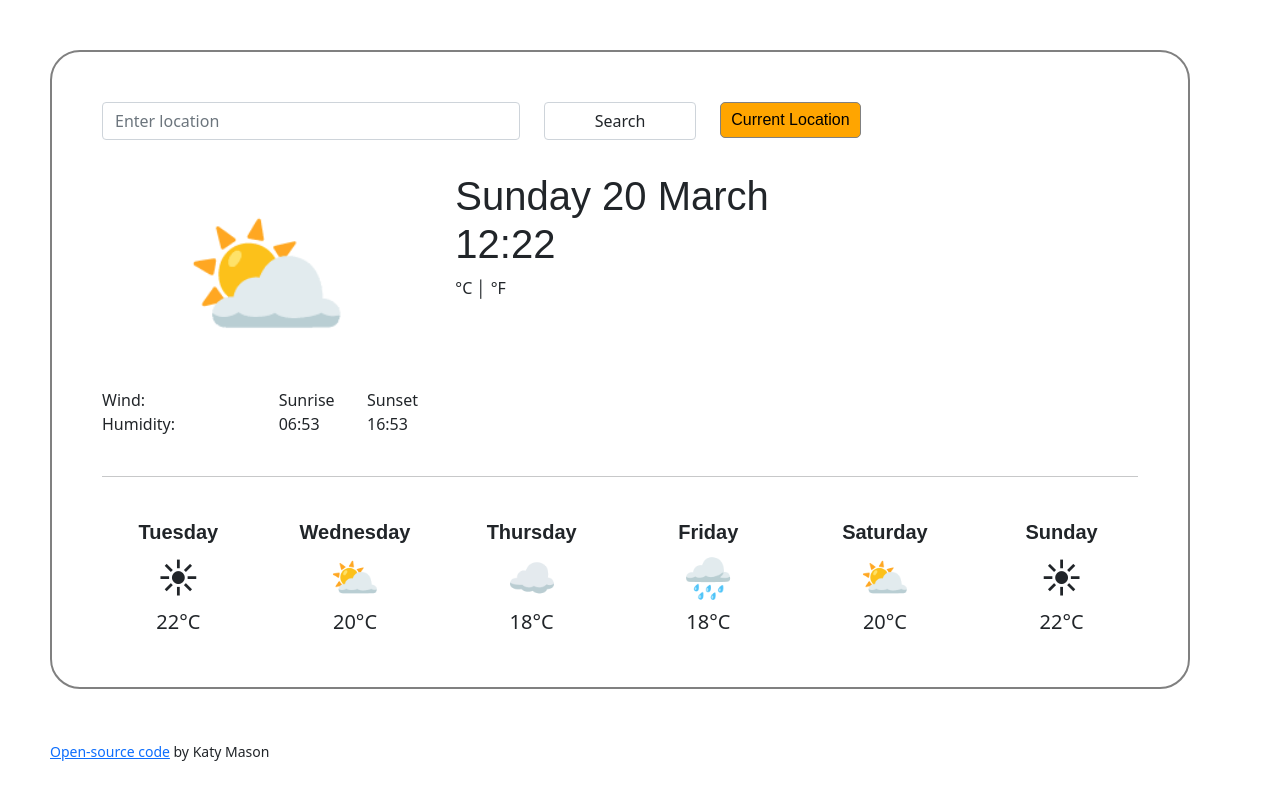
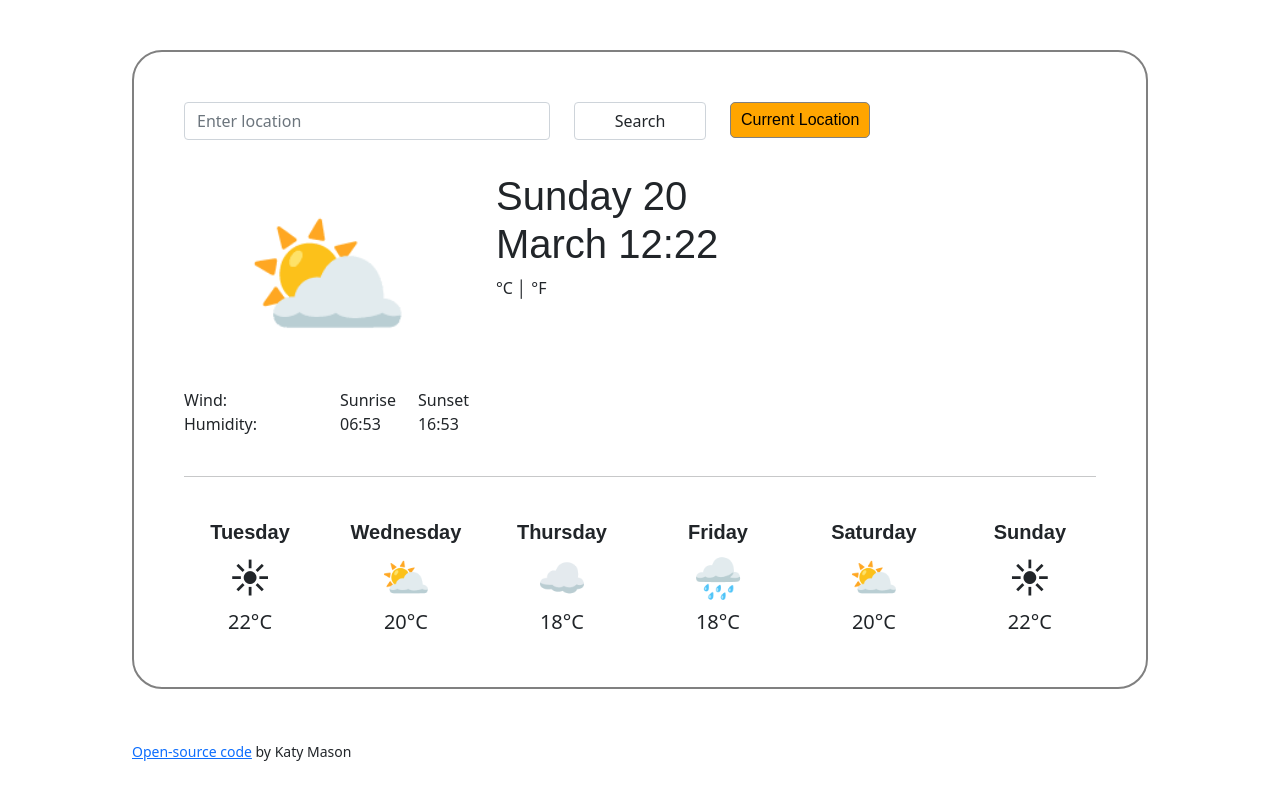
Before and after one commit to KatyMason/Weather-App, a plain HTML site: page index.html in a window 1280 px wide. Drawn offline with nearby package versions, Linux system fonts and the light colour scheme; no server answers.

Commit message:
Restructured how weather app is contained for css

```diff
--- a/index.html
+++ b/index.html
@@ -16,6 +16,8 @@
   </head>
   <body>
     <div class="container">
+      <div class="weatherAppWrapper">
+        <div class="weatherApp">
           <form id="location-search-form">
             <div class="row">
               <span class="col-5">
@@ -106,6 +108,7 @@
             </div>
           </div>
         </div>
+      </div>
       <small>
         <a
           href="https://github.com/KatyMason/Weather-App.git"
@@ -115,6 +118,7 @@
         >
         by Katy Mason
       </small>
+    </div>
     <script src="src/script.js"></script>
   </body>
 </html>
--- a/src/styles.css
+++ b/src/styles.css
@@ -23,8 +23,11 @@ button:hover {
   background: darkorange;
 }
 
-.container {
+.weatherAppWrapper {
   margin: 50px;
+}
+
+.weatherApp {
   padding: 50px;
   border: 2px solid grey;
   border-radius: 30px;
```
Lines whose indentation alone changed are shown as unchanged.
